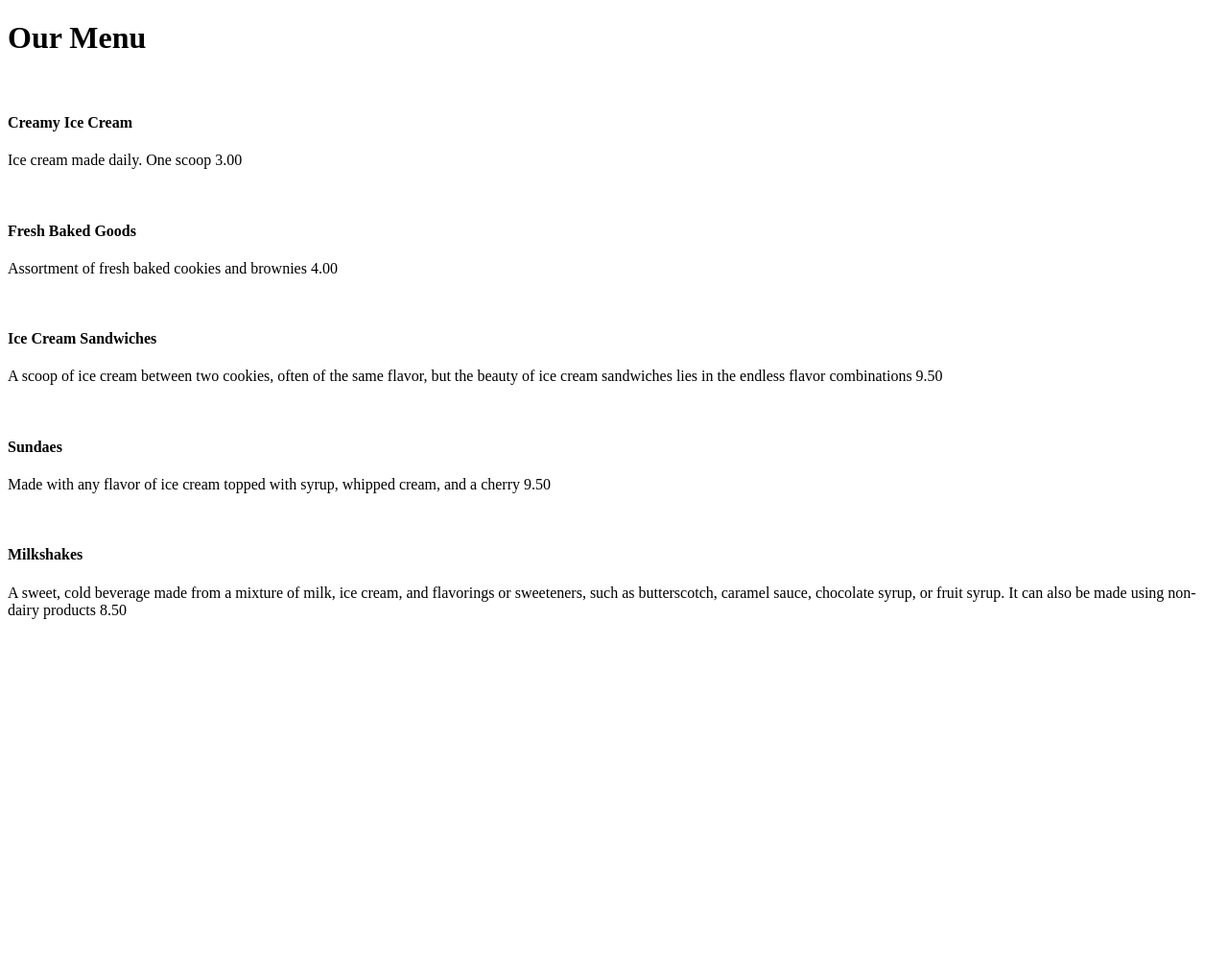
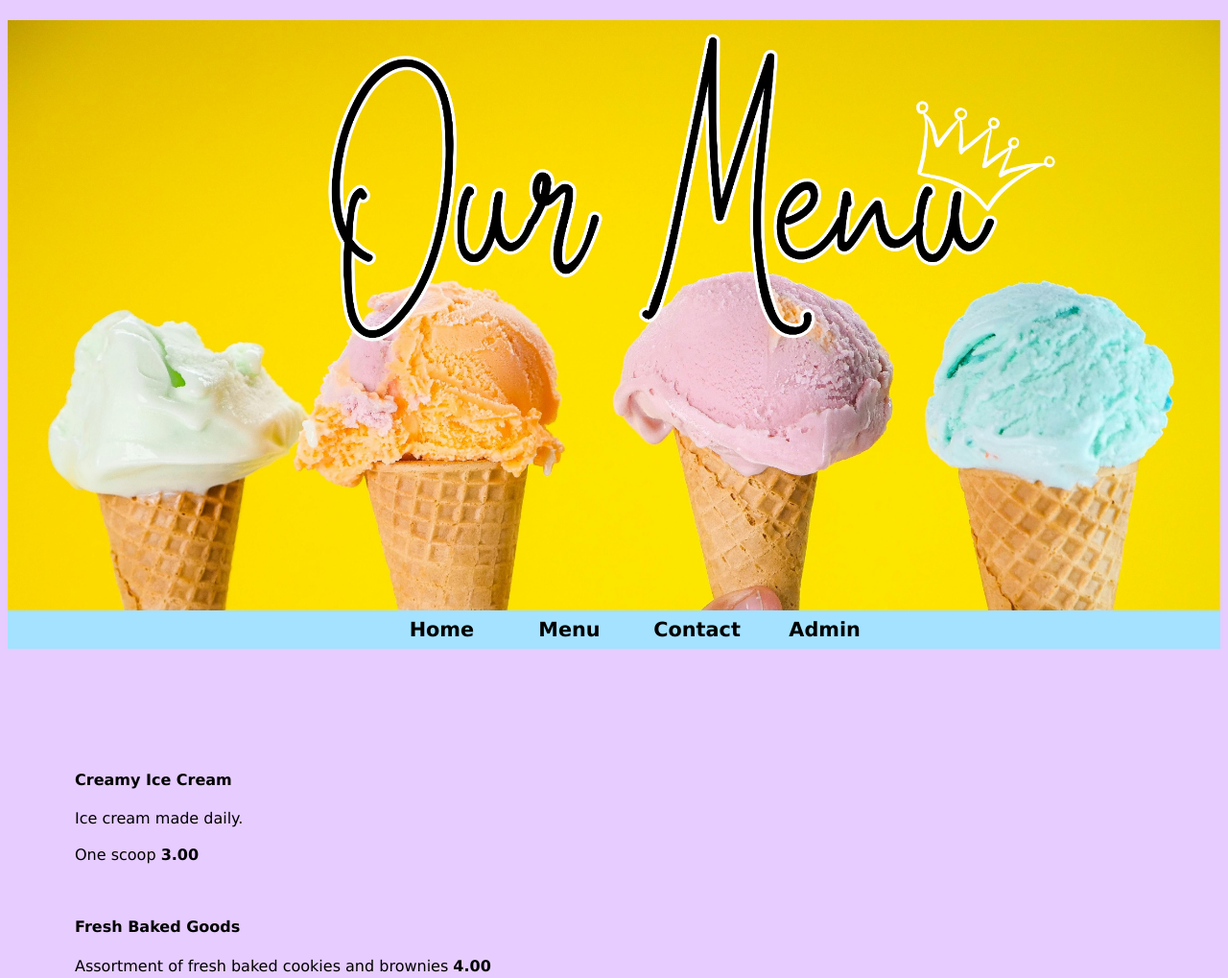
Before and after one commit to molitsam/finalproject, a website: page public/menu.html in a window 1280 px wide. Shown: the top 1019 px of the page at 96% size. Before the commit the page ends 800 px from the top, so only its background shows below. Drawn offline with Linux system fonts and the light colour scheme.

Commit message:
CSS for Menu + Admin pages

```diff
--- a/public/menu.html
+++ b/public/menu.html
@@ -8,24 +8,42 @@
 </head>
 <body>
      <div class="content">
+          <header>
+               <h1></h1>
+               <!--banner image-->
+          </header>
+          <nav>
+               <ul>
+                 <li><a href="home.html">Home</a></li>
+                 <li><a href="menu.html">Menu</a></li>
+                 <li> <a href="contact.html">Contact</a> </li>
+                 <li><a href="admin.html">Admin</a></li>
+               </ul>
+             </nav>
           <div class="menu">
-            <h1>Our Menu</h1>
-            <br>
+               <br>
+               <!--different price setup, should decide on one-->
             <h4>Creamy Ice Cream</h4>
-            <p>Ice cream made daily. One scoop 3.00</p>
+            <p>Ice cream made daily.<br><br> One scoop <strong>3.00</strong></p>
             <br>
             <h4>Fresh Baked Goods</h4>
-            <p>Assortment of fresh baked cookies and brownies 4.00</p>
+            <p>Assortment of fresh baked cookies and brownies <strong> 4.00</strong></p>
             <br>
             <h4>Ice Cream Sandwiches</h4>
-            <p>A scoop of ice cream between two cookies, often of the same flavor, but the beauty of ice cream sandwiches lies in the endless flavor combinations 9.50</p>
+            <p>A scoop of ice cream between two cookies, often of the same flavor, but the beauty of ice cream sandwiches lies in the endless flavor combinations <strong>9.50</strong></p>
             <br>
             <h4>Sundaes</h4>
-            <p>Made with any flavor of ice cream topped with syrup, whipped cream, and a cherry 9.50</p>
+            <p>Made with any flavor of ice cream topped with syrup, whipped cream, and a cherry <strong>9.95</strong></p>
             <br>
             <h4>Milkshakes</h4>
-            <p>A sweet, cold beverage made from a mixture of milk, ice cream, and flavorings or sweeteners, such as butterscotch, caramel sauce, chocolate syrup, or fruit syrup. It can also be made using non-dairy products 8.50</p>
+            <p>A sweet, cold beverage made from a mixture of milk, ice cream, and flavorings or sweeteners, such as butterscotch, caramel sauce, chocolate syrup, or fruit syrup. It can also be made using non-dairy products <strong>8.50</strong></p>
           </div>
+          <article>
+               <img src="styles/images/customer image 3.jpg" alt="Girl holding ice cream" width="500" height="750">
+          </article>
+          <footer>
+               <p><small> THE ICE QUEEN TRUCK | EST. SINCE 2018 | &copy;  </small></p>
+             </footer>
         </div>
 </body>
 </html>
--- a/public/styles/contact.css
+++ b/public/styles/contact.css
@@ -0,0 +1,98 @@
+/*This will hold the contact page css File*/
+
+:root{
+
+    /*Come back to review this ROOT For Web Page Theme & Colors*/
+    --floralwhite:rgb(250, 246, 227);
+    --Yellow:rgb(252, 224, 114) ;
+    --Purple:rgb(230, 204, 255) ;
+    --Black:rgb(0, 0, 0) ;
+   --Pink: rgb(255, 153, 187);
+   --Blue:rgb(164, 226, 255);
+
+  }
+  #page{
+    max-width: 1600px;
+    margin: 3px auto;
+  }
+  body{
+    font-family: Verdana, Geneva, Tahoma, sans-serif;
+    background-color: var(--Yellow);
+  }
+  /*header*/
+header {
+
+    background-image: url(../styles/images/ContactBanner.jpg);
+    background-size: 100%;
+    height: 615px;
+
+   }
+
+  header p{
+    float: right;
+    padding-top: 300px;
+    padding-right: 2%;
+    color: white;
+  }
+
+  header a {
+    color: white;
+  }
+      /*NAVIGATION*/
+      nav{
+        margin-top:-1rem;
+        background-color: var(--Blue);
+        text-align: center;
+
+       }
+
+      nav ul{
+        list-style-type: none ;
+      }
+
+       nav li {
+        display: inline-block;
+        text-align: center;
+        width: 8rem;
+        height: 2rem;
+        padding-top: .5rem;
+        position: relative;
+      }
+
+      nav a{
+        text-decoration: none;
+        color: var(--Black);
+        font-size: 1.3rem;
+        font-weight: 600;
+       }
+
+        nav ul li:hover{
+          background-color: var(--Purple);
+        }
+
+        nav ul li:hover a{
+          color: var(--floralwhite);
+        }
+        section{
+            width: 1750px;
+            padding: 20px;
+            margin: 20px;
+        }article p{
+            padding: 20px;
+        }
+        article{
+            text-align: center;
+        }
+        form{
+
+        }
+        footer{
+            clear:both;
+            /*Will clear the float value for left and right sides */
+            background-color: var(--Blue);
+            padding-left: 2%;
+            padding-top: 2px;
+            padding-bottom: 2px;
+            text-align: center;
+            position:static;
+           }
--- a/public/styles/menu.css
+++ b/public/styles/menu.css
@@ -1,6 +1,104 @@
 /*This will hold the menu page css File*/
 
 /*PAGE LAYOUT*/
+:root{
+
+    /*Come back to review this ROOT For Web Page Theme & Colors*/
+    --floralwhite:rgb(250, 246, 227);
+    --Yellow:rgb(252, 224, 114) ;
+    --Purple:rgb(230, 204, 255) ;
+    --Black:rgb(0, 0, 0) ;
+   --Pink: rgb(255, 153, 187);
+   --Blue:rgb(164, 226, 255);
+
+  }
+#page{
+    max-width: 1600px;
+    margin: 3px auto;
+  }
+  body{
+    font-family: Verdana, Geneva, Tahoma, sans-serif;
+    background-color: var(--Purple);
+  }
+/*header*/
+header {
+
+    background-image: url(../styles/images/menuBanner.jpg);
+    background-size: 100%;
+    height: 615px;
+
+   }
+
+  header p{
+    float: right;
+    padding-top: 300px;
+    padding-right: 2%;
+    color: white;
+  }
+
+  header a {
+    color: white;
+  }
+    /*NAVIGATION*/
+    nav{
+        margin-top:-1rem;
+        background-color: var(--Blue);
+        text-align: center;
+
+       }
+
+      nav ul{
+        list-style-type: none ;
+      }
+
+       nav li {
+        display: inline-block;
+        text-align: center;
+        width: 8rem;
+        height: 2rem;
+        padding-top: .5rem;
+        position: relative;
+      }
+
+      nav a{
+        text-decoration: none;
+        color: var(--Black);
+        font-size: 1.3rem;
+        font-weight: 600;
+       }
+
+        nav ul li:hover{
+          background-color: var(--Purple);
+        }
+
+        nav ul li:hover a{
+          color: var(--floralwhite);
+        }
+        .menu{
+            width: 800px;
+            padding: 50px;
+            margin: 20px;
+            float: left;
+          }
+          /*cannot figure out how to center the photo*/
+
+          article:last-of-type{
+            float: right;
+            width: 50%;
+            margin: 1px;
+
+          }
+          footer{
+            clear:both;
+            /*Will clear the float value for left and right sides */
+            background-color: var(--Blue);
+            padding-left: 2%;
+            padding-top: 2px;
+            padding-bottom: 2px;
+            text-align: center;
+            position:static;
+           }
+
  /*
 
  -Block style coding
```
Also changed, not shown: public/admin.html (+7 -1 lines), public/contact.html (+19 -1 lines), public/home.html (+1 -1 lines).
